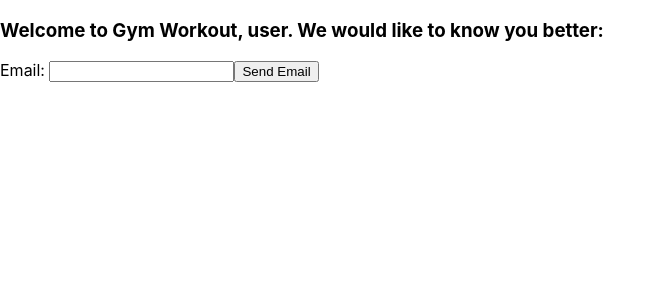
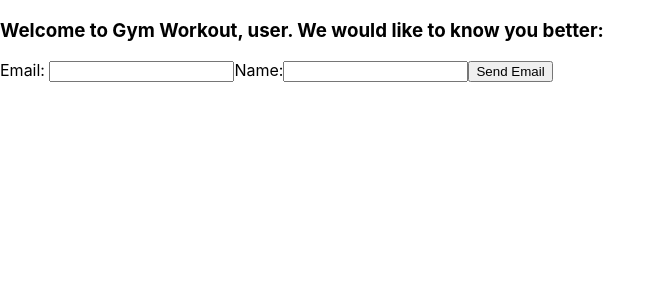
Before and after one commit to Alazib/gymWorkout, a React (Create React App) app: page / in a window 1280 px wide. Shown: the top 300 px of the page, without its empty margins (0-665 px from the left). Built offline with nearby package versions, Linux system fonts and the light colour scheme.

Commit message:
2nd iteration: name input added

```diff
--- a/src/App.js
+++ b/src/App.js
@@ -43,6 +43,14 @@
           onChange={handleInputChange}
           required
         ></input>
+        <label htmlFor="name">Name:</label>
+        <input
+          id="name"
+          name="name"
+          type="text"
+          onChange={handleInputChange}
+          required
+        ></input>
         <button type="submit">Send Email</button>
       </form>
 
```
Also changed, not shown: 1 other file (tests, documents, lock files or other folders).
